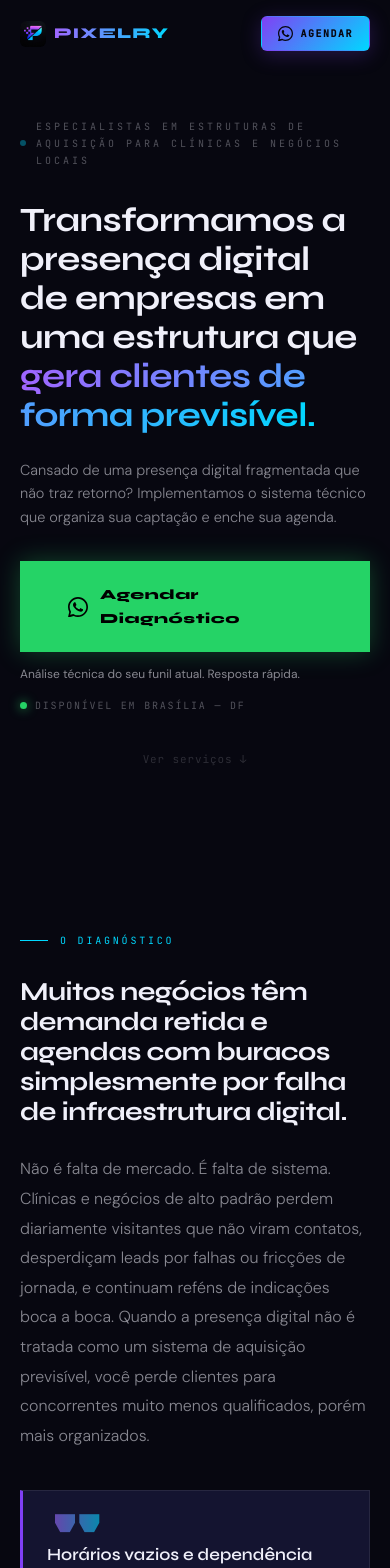
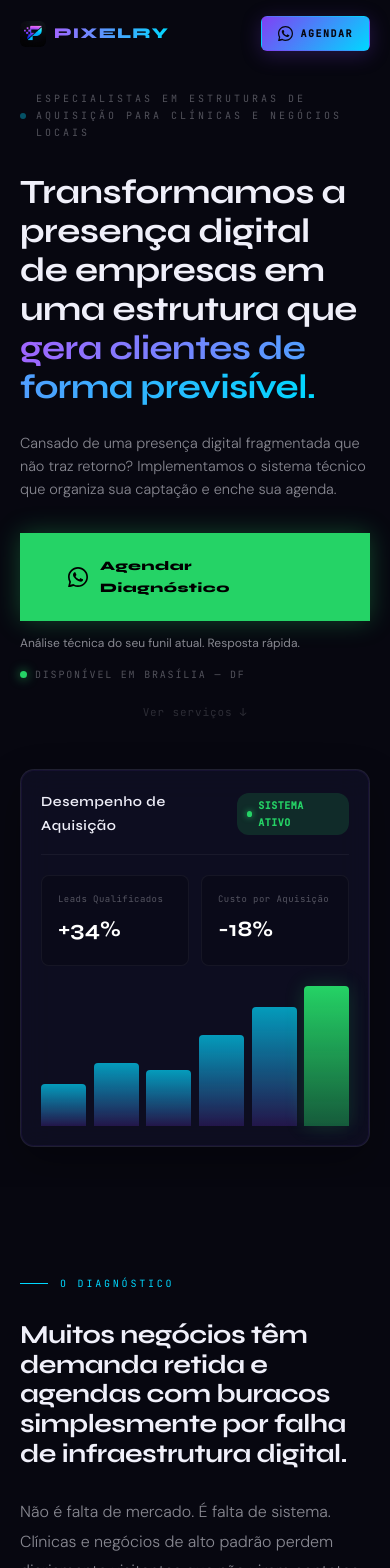
Before and after one commit to Espi0-bat/pixelry, a React (Vite) app: page / in a window 390 px wide. Shown: the top 1568 px of the page. Built offline with nearby package versions, Linux system fonts and the light colour scheme.

Commit message:
update dashboard

```diff
--- a/src/components/Faq.jsx
+++ b/src/components/Faq.jsx
@@ -4,12 +4,12 @@ import styles from './Faq.module.css'
 
 const FAQS = [
   {
-    q: 'Quanto tempo leva para criar um site profissional?',
-    a: 'Projetos completos levam entre 2 a 4 semanas, dependendo do escopo e da agilidade na troca de informações. Trabalhamos com cronograma claro desde a primeira reunião — sem prazo aberto.',
+    q: 'O que exatamente é um sistema de aquisição de clientes?',
+    a: 'Não é apenas um site. É uma estrutura integrada: página de alta conversão, integração com WhatsApp, rastreamento técnico (GA4/Pixel), SEO local e — quando validado — mídia paga. Cada peça trabalha em conjunto para transformar intenção de busca em agendamento real na sua agenda.',
   },
   {
-    q: 'Meu negócio é pequeno. Realmente preciso de um site?',
-    a: 'O tamanho do negócio não define a necessidade de presença digital — o padrão do serviço define. Se você cobra bem e entrega bem, seu site precisa comunicar isso antes que o cliente te ligue. Um negócio pequeno com presença digital profissional parece maior e cobra mais com menos objeção.',
+    q: 'Minha clínica já tem redes sociais. Por que precisaria disso?',
+    a: 'Redes sociais geram visibilidade, mas não controlam a jornada do cliente. Um sistema de aquisição captura esse tráfego, qualifica o lead e direciona diretamente para o fechamento — de forma rastreable e previsível. São camadas complementares, não concorrentes.',
   },
   {
     q: 'Qual a diferença entre a PIXELRY e agências de marketing?',
--- a/src/components/Footer.jsx
+++ b/src/components/Footer.jsx
@@ -46,7 +46,7 @@ export default function Footer() {
       </div>
 
       <div className={styles.bottom}>
-        <span className={styles.copy}>© 2025 PIXELRY · Todos os direitos reservados</span>
+        <span className={styles.copy}>© 2026 PIXELRY · Todos os direitos reservados</span>
         <span className={styles.copy}>Padrão sem concessão.</span>
       </div>
     </footer>
--- a/src/components/Hero.jsx
+++ b/src/components/Hero.jsx
@@ -176,6 +176,33 @@ export default function Hero() {
             </a>
           </div>
         </div>
+
+        {/* Dashboard inline — visible only on mobile */}
+        <div className={styles.dashboardMobile} aria-hidden="true">
+          <div className={styles.dashHeader}>
+            <span className={styles.dashTitle}>Desempenho de Aquisição</span>
+            <span className={styles.dashStatus}>SISTEMA ATIVO</span>
+          </div>
+          <div className={styles.dashMetrics}>
+            <div className={styles.dashMetric}>
+              <div className={styles.dashMetricLabel}>Leads Qualificados</div>
+              <div className={styles.dashMetricValue}>+34%</div>
+            </div>
+            <div className={styles.dashMetric}>
+              <div className={styles.dashMetricLabel}>Custo por Aquisição</div>
+              <div className={styles.dashMetricValue}>-18%</div>
+            </div>
+          </div>
+          <div className={styles.dashChart}>
+            <div className={styles.dashBar} />
+            <div className={styles.dashBar} />
+            <div className={styles.dashBar} />
+            <div className={styles.dashBar} />
+            <div className={styles.dashBar} />
+            <div className={styles.dashBar} />
+          </div>
+        </div>
+
       </div>
     </section>
   )
--- a/src/components/Hero.module.css
+++ b/src/components/Hero.module.css
@@ -174,6 +174,11 @@
   max-width: 640px;
 }
 
+/* Oculto no desktop, ativado via media query mobile */
+.dashboardMobile {
+  display: none;
+}
+
 .eyebrow {
   font-family: var(--font-mono);
   font-size: 10px;
@@ -247,7 +252,6 @@
   width: 100%;
   display: flex;
   justify-content: flex-start;
-  margin-top: 16px;
 }
 
 .microcopy {
@@ -313,6 +317,22 @@
     flex-direction: column;
     align-items: flex-start;
   }
+
+  /* Dashboard Mobile ─ inline, abaixo dos CTAs */
+  .dashboardMobile {
+    display: flex;
+    flex-direction: column;
+    gap: 20px;
+    margin-top: 40px;
+    background: rgba(20, 20, 48, 0.5);
+    backdrop-filter: blur(16px);
+    border: 1px solid rgba(255, 255, 255, 0.08);
+    border-radius: 14px;
+    padding: 20px;
+    box-shadow: 0 16px 40px rgba(0, 0, 0, 0.3), 0 0 0 1px rgba(128, 64, 245, 0.08) inset;
+    opacity: 0;
+    animation: fadeUp 1s cubic-bezier(0.16,1,0.3,1) forwards 1.3s;
+  }
 }
 
 @media (max-width: 480px) {
--- a/src/components/Planos.jsx
+++ b/src/components/Planos.jsx
@@ -104,7 +104,7 @@ export default function Planos() {
                 </div>
               </div>
               <a href={`https://wa.me/556193720900?text=${encodeURIComponent('Olá Erick! Quero saber mais sobre a implementação do plano ' + p.nome + '.')}`} target="_blank" rel="noreferrer" className={styles.btn}>
-                Aplicar para Diagnóstico Gratuito
+                Aplicar para o plano {p.nome} →
               </a>
             </div>
           ))}
--- a/src/components/Planos.module.css
+++ b/src/components/Planos.module.css
@@ -170,6 +170,7 @@
 
 @media (max-width: 900px) {
   .grid { grid-template-columns: 1fr; }
+  .card { padding: 28px 24px; }
   .destaque { transform: none; }
   .destaque:hover { transform: translateY(-5px); }
 }
--- a/src/components/Servicos.jsx
+++ b/src/components/Servicos.jsx
@@ -11,8 +11,8 @@ const SERVICES = [
   },
   {
     num: '02',
-    title: 'Automação Simples e Rastreamento (GA4 & Meta Pixel)',
-    body: 'Rastreamento confiável como infraestrutura. Instalamos configurações de tags e eventos para você enxergar de onde vêm seus leads, permitindo decisões guiadas por dados reais, não intuições.',
+    title: 'Rastreamento Técnico & Leitura de Dados',
+    body: 'Rastreamento confiável como infraestrutura. Instalamos configurações de tags e eventos (GA4 & Meta Pixel) para você enxergar de onde vêm seus leads, permitindo decisões guiadas por dados reais, não intuições.',
     badge: null,
     wide: false,
   },
--- a/src/components/Showcase.jsx
+++ b/src/components/Showcase.jsx
@@ -51,7 +51,7 @@ export default function Showcase() {
           <span className="label">DIREÇÃO VISUAL</span>
           <h2 className={styles.h2}>Este site é o nosso portfólio.</h2>
           <p className={styles.sub}>
-            O padrão visual, a estrutura e a atenção ao detalhe que você vê aqui são o que levamos para cada projeto. Estamos construindo nossos primeiros casos com o mesmo nível de critério. Abaixo, a direção visual que orienta cada entrega da PIXELRY.
+            O padrão visual, a estrutura e a atenção ao detalhe que você vê aqui são o que levamos para cada projeto. Cada entrega segue os mesmos critérios de uma firma de engenharia: estrutura antes de estética, conversão antes de decoração. Abaixo, a direção visual que orienta cada entrega da PIXELRY.
           </p>
         </header>
 
--- a/src/components/StickyCta.jsx
+++ b/src/components/StickyCta.jsx
@@ -24,7 +24,13 @@ export default function StickyCta() {
 
   return (
     <div className="sticky-cta" aria-label="Contato rápido" style={{ animation: 'fadeUp 0.4s ease' }}>
-      <a href={WA_LINK} target="_blank" rel="noreferrer" title="Falar com Especialista">
+      <a
+        href={WA_LINK}
+        target="_blank"
+        rel="noreferrer"
+        title="Falar com Especialista"
+        aria-label="Agendar diagnóstico via WhatsApp"
+      >
         <WaIcon />
       </a>
     </div>
--- a/src/index.css
+++ b/src/index.css
@@ -296,7 +296,8 @@ body {
 
 @media (max-width: 480px) {
   body { font-size: 15px; }
-  .btn-primary  { padding: 16px 28px; font-size: 11px; width: 100%; }
-  .btn-whatsapp { padding: 18px 28px; font-size: 12px; width: 100%; }
+  .btn-primary   { padding: 16px 28px; font-size: 11px; width: 100%; }
+  .btn-whatsapp  { padding: 18px 28px; font-size: 12px; width: 100%; }
+  .btn-hero-cta  { width: 100%; justify-content: center; font-size: 13px; }
   .btn-secondary { width: 100%; justify-content: center; }
 }
```
